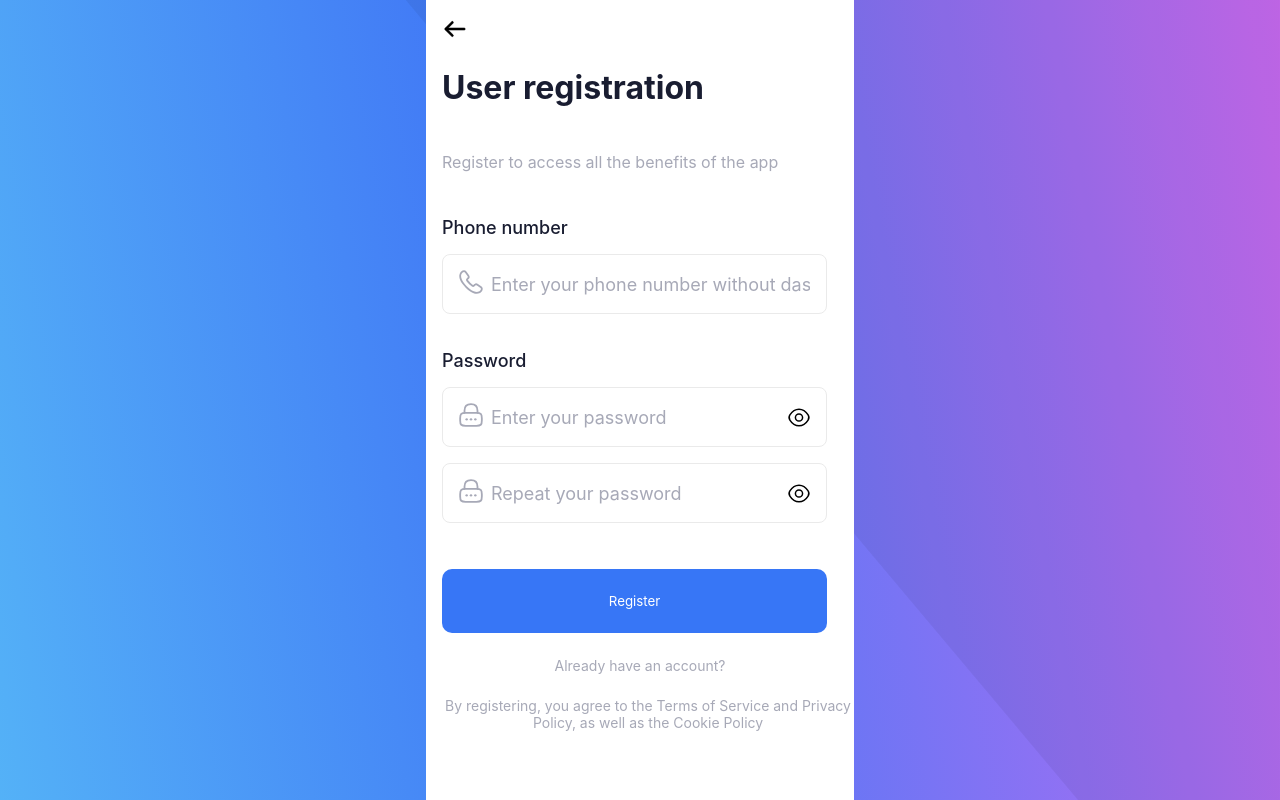
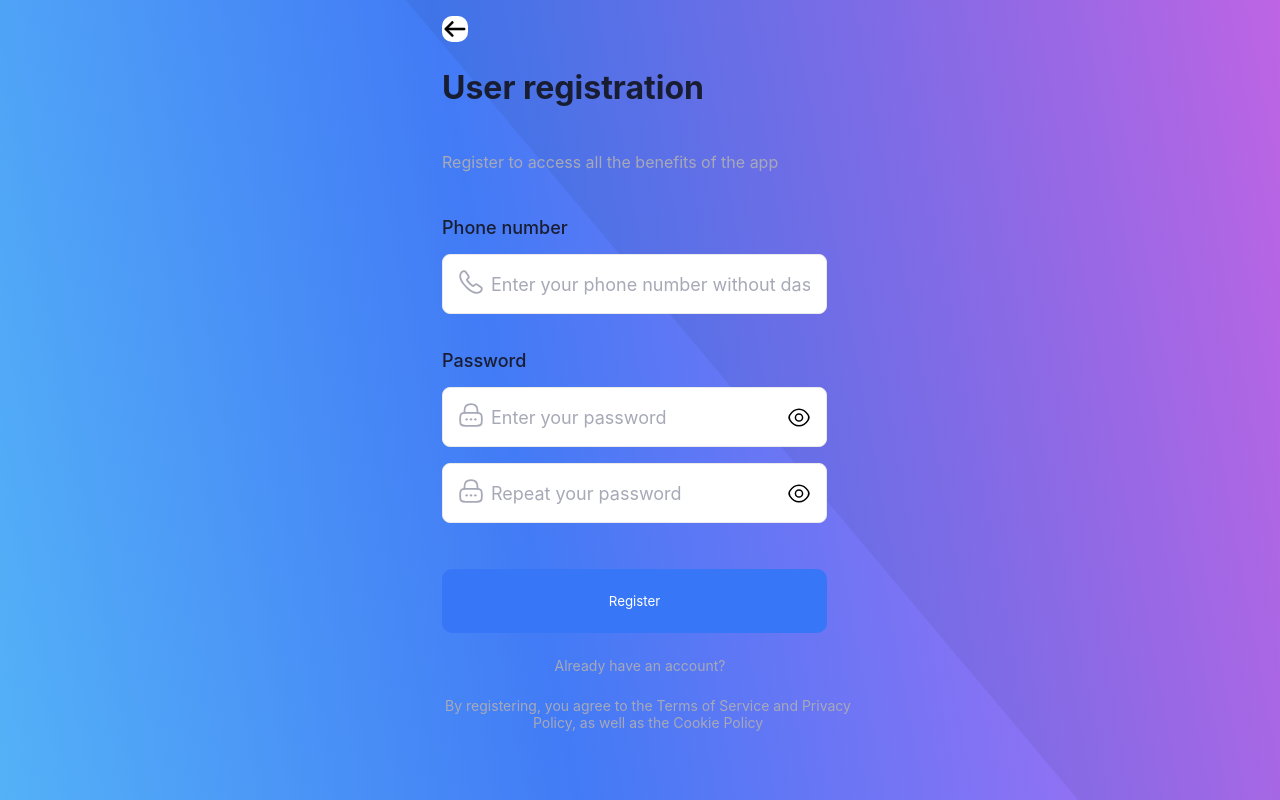
Before and after one commit to rust4work/utown, a React (Vite) app: page /register in a window 1280 px wide. Built offline with nearby package versions, Linux system fonts and the light colour scheme.

Commit message:
container with fixed width added. default margin and paddings reset

```diff
--- a/src/index.css
+++ b/src/index.css
@@ -14,10 +14,7 @@ code {
 
 body {
   margin: 0;
-  background-image: url("/src/assets/images/background.svg");
-  background-size: cover;
-  background-repeat: no-repeat;
-  background-attachment: scroll; /* фон будет скролиться */
+
   height: 150%;
 }
 
@@ -29,7 +26,10 @@ body {
 
 #root {
   height: 100%;
-  width: 428px;
+  width: 100%;
   margin: 0 auto;
-  background-color: #fff;
+  background-image: url("/src/assets/images/background.svg");
+  background-size: cover;
+  background-repeat: no-repeat;
+  background-attachment: scroll;
 }
--- a/src/pages/Client/ClientDashboard.module.scss
+++ b/src/pages/Client/ClientDashboard.module.scss
@@ -2,6 +2,8 @@
   display: flex;
   flex-direction: column;
   height: 100vh;
+  width: 428px;
+  margin: 0 auto;
   overflow: hidden;
 }
 
--- a/src/pages/LoginRegPage/LoginPage/LoginPage.module.scss
+++ b/src/pages/LoginRegPage/LoginPage/LoginPage.module.scss
@@ -2,7 +2,10 @@
 .wrapper {
   display: flex;
   flex-direction: column;
-  height: 100vh;
+  min-height: 100vh;
+  width: 428px;
+  margin: 0 auto;
+  background-color: #fff;
 }
 
 .backButton {
--- a/src/pages/LoginRegPage/LoginPage/RecoverPasswordPage/RecoverPassword.module.scss
+++ b/src/pages/LoginRegPage/LoginPage/RecoverPasswordPage/RecoverPassword.module.scss
@@ -2,6 +2,9 @@
 
 .container {
   height: 100vh;
+  width: 428px;
+  margin: 0 auto;
+  background-color: #fff;
 }
 .main {
   display: flex;
--- a/src/pages/LoginRegPage/LoginRegPage.module.css
+++ b/src/pages/LoginRegPage/LoginRegPage.module.css
@@ -3,6 +3,8 @@
   background-size: cover;
   background-repeat: no-repeat;
   height: 100vh;
+  width: 428px;
+  margin: 0 auto;
   display: flex;
   flex-direction: column;
   justify-content: space-evenly;
--- a/src/pages/LoginRegPage/RegisterPage/RegisterPage.module.scss
+++ b/src/pages/LoginRegPage/RegisterPage/RegisterPage.module.scss
@@ -1,14 +1,9 @@
 @use "../../../styles/variables" as *;
 
 .wrapper {
-  // display: flex;
-  // flex-direction: column;
-  height: 100vh;
-
+  min-height: 100vh;
+  width: 428px;
   margin: 0 auto;
-  // button {
-  //   margin-top: 60px;
-  // }
 }
 
 .main {
@@ -18,7 +13,6 @@
 
   margin-left: 16px;
   margin-top: 10px;
-  // justify-content: space-around;
 
   h1 {
     color: $color-text-primary;
--- a/src/pages/UTFood/UtFood.module.scss
+++ b/src/pages/UTFood/UtFood.module.scss
@@ -1,6 +1,8 @@
 .container {
   min-height: 100vh;
   background-color: #897dd3;
+  width: 428px;
+  margin: 0 auto;
 }
 
 .header {
```
